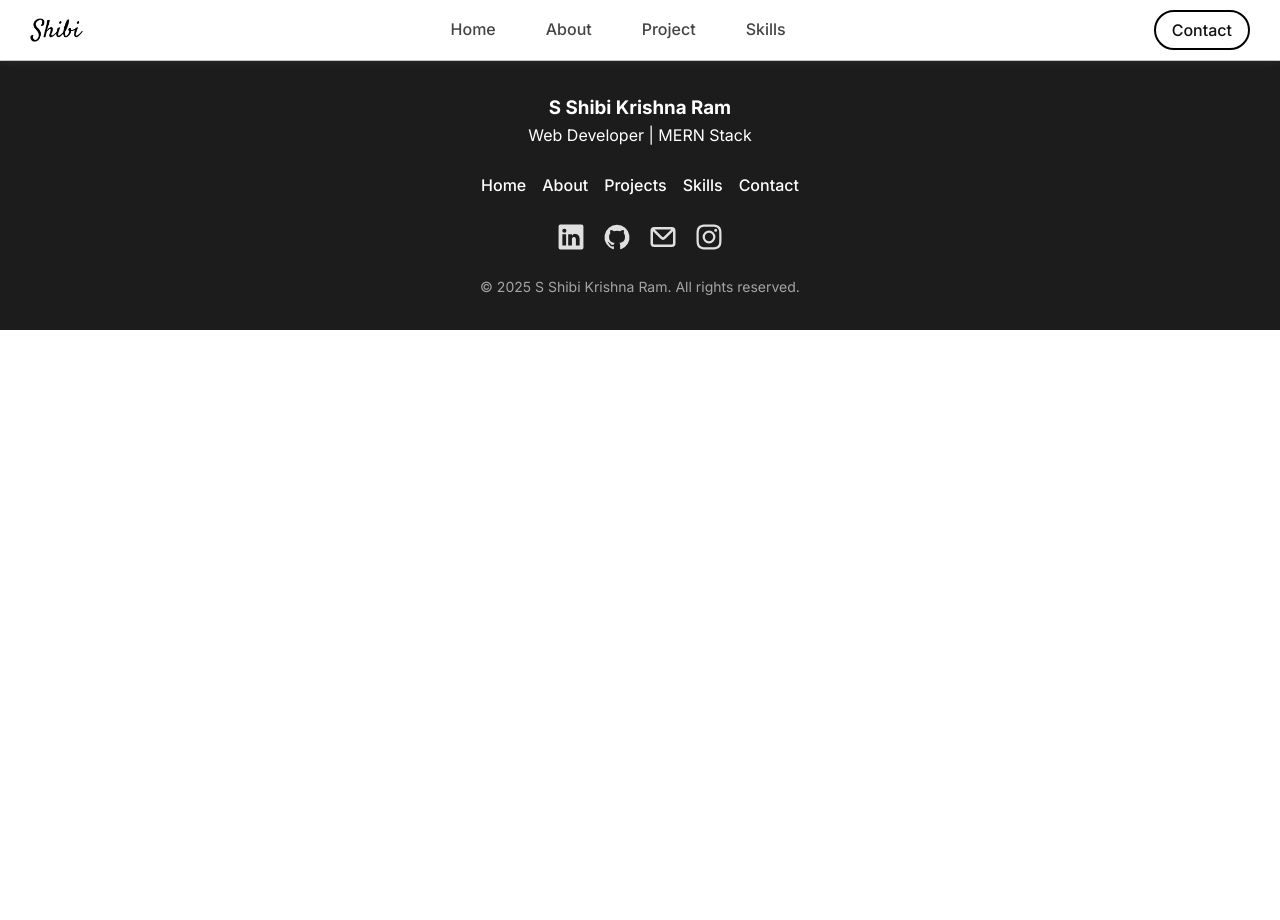
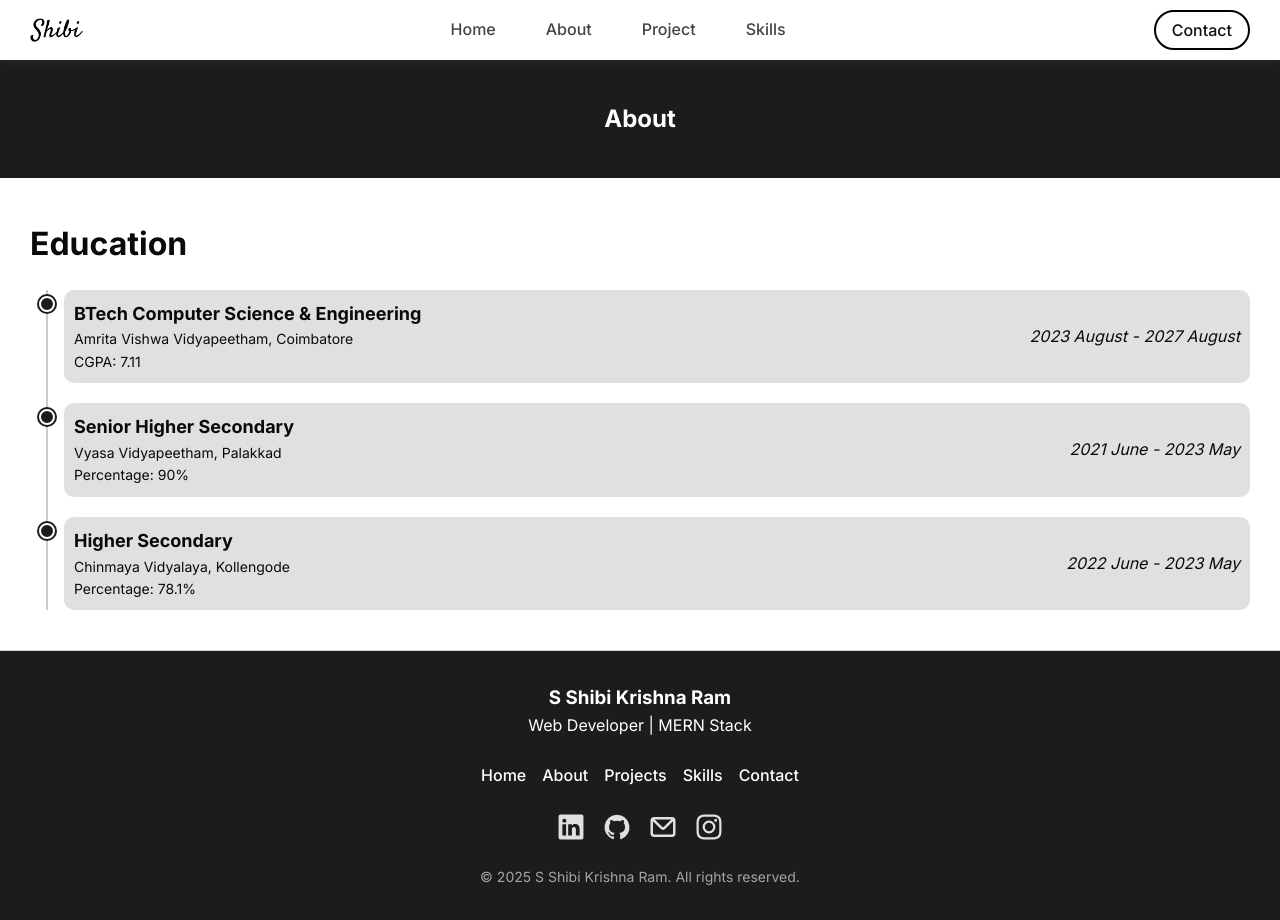
Before and after one commit to Shibi404/portfolio, a React (Vite) app: page /about in a window 1280 px wide. Before the commit the page ends 800 px from the top, so only its background shows below. Built offline with nearby package versions, Linux system fonts and the light colour scheme.

Commit message:
Portfolio: Add About page with education section
- Created the About page structure and included the Education section showcasing academic background.

```diff
--- a/src/App.jsx
+++ b/src/App.jsx
@@ -4,6 +4,7 @@ import Navbar from './components/Navbar';
 import Footer from './components/Footer';
 
 import Home from './pages/Home';
+import About from './pages/About';
 
 function App() {
   return (
@@ -11,6 +12,7 @@ function App() {
       <Navbar />
       <Routes>
         <Route path="/" element={<Home />} />
+        <Route path="/about" element={<About />} />
       </Routes>
       <Footer />
     </Router>
--- /dev/null
+++ b/src/pages/About.jsx
@@ -0,0 +1,60 @@
+import React from 'react'
+import '../styles/about.css';
+
+const About = () => {
+  return (
+    <>
+    <section className='about-header'>
+        <div className='container about-header-container'>
+            <h2>About</h2>
+        </div>
+    </section>
+
+    <section className='education'>
+        <div className='container'>
+            <h2 className='hero-heading'>Education</h2>
+
+            <div className='education-card-container'>
+                <div className='timeline'>
+                    <div className='education-card'>
+                        <div className="timeline-dot"></div>
+                        <div className='edu-card-text'>
+                            <h3>BTech Computer Science & Engineering</h3>
+                            <p>Amrita Vishwa Vidyapeetham, Coimbatore</p>
+                            <p>CGPA: 7.11</p>
+                        </div>
+                        <div className='duration'>
+                            <p>2023 August - 2027 August</p>
+                        </div>
+                    </div>
+                    <div className='education-card'>
+                        <div className="timeline-dot"></div>
+                        <div className='edu-card-text'>
+                            <h3>Senior Higher Secondary</h3>
+                            <p>Vyasa Vidyapeetham, Palakkad</p>
+                            <p>Percentage: 90%</p>
+                        </div>
+                        <div className='duration'>
+                            <p>2021 June - 2023 May</p>
+                        </div>
+                    </div>
+                    <div className='education-card'>
+                        <div className="timeline-dot"></div>
+                        <div className='edu-card-text'>
+                            <h3>Higher Secondary</h3>
+                            <p>Chinmaya Vidyalaya, Kollengode</p>
+                            <p>Percentage: 78.1%</p>
+                        </div>
+                        <div className='duration'>
+                            <p>2022 June - 2023 May</p>
+                        </div>
+                    </div>
+                </div>
+            </div>
+        </div>
+    </section>
+    </>
+  )
+}
+
+export default About
--- /dev/null
+++ b/src/styles/about.css
@@ -0,0 +1,79 @@
+.about-header {
+    background-color: var(--color-bg-dark);
+}
+
+.about-header-container {
+    text-align: center;
+    color: var(--color-text-light);
+}
+
+.education-card-container {
+    padding-top: 20px;
+}
+
+.education-card {
+    background-color: var(--color-bg-medium);
+    border-radius: 10px;
+    padding: 10px;
+    display: flex;
+    justify-content: space-between;
+    position: relative;
+}
+
+.duration {
+    display: flex;
+    align-items: center;
+}
+
+.timeline {
+    position: relative;
+    margin-left: 1rem;
+    padding-left: 1rem;
+    border-left: 2px solid #ccc;
+    display: flex;
+    flex-direction: column;
+    gap: 20px;
+}
+
+.timeline-dot {
+    position: absolute;
+    left: -25px;
+    top: 6px;
+    width: 16px;
+    height: 16px;
+    background-color: var(--color-bg-dark);
+    border-radius: 50%;
+    border: 2px solid white;
+    box-shadow: 0 0 0 2px var(--color-bg-dark);
+}
+
+.edu-card-text h3 {
+    font-size: var(--fs-md);
+}
+
+.edu-card-text p {
+    font-size: var(--fs-sm);
+}
+
+.duration p{
+    font-size: var(--fs-base);
+    font-style: italic;
+}
+
+@media screen and (max-width: 786px) {
+    .education-card {
+        flex-direction: column;
+    }
+
+    .edu-card-text h3 {
+        font-size: var(--fs-sm);
+    }
+
+    .edu-card-text p {
+        font-size: var(--fs-xs);
+    }
+
+    .duration p{
+        font-size: var(--fs-xs);
+    }
+}
```
